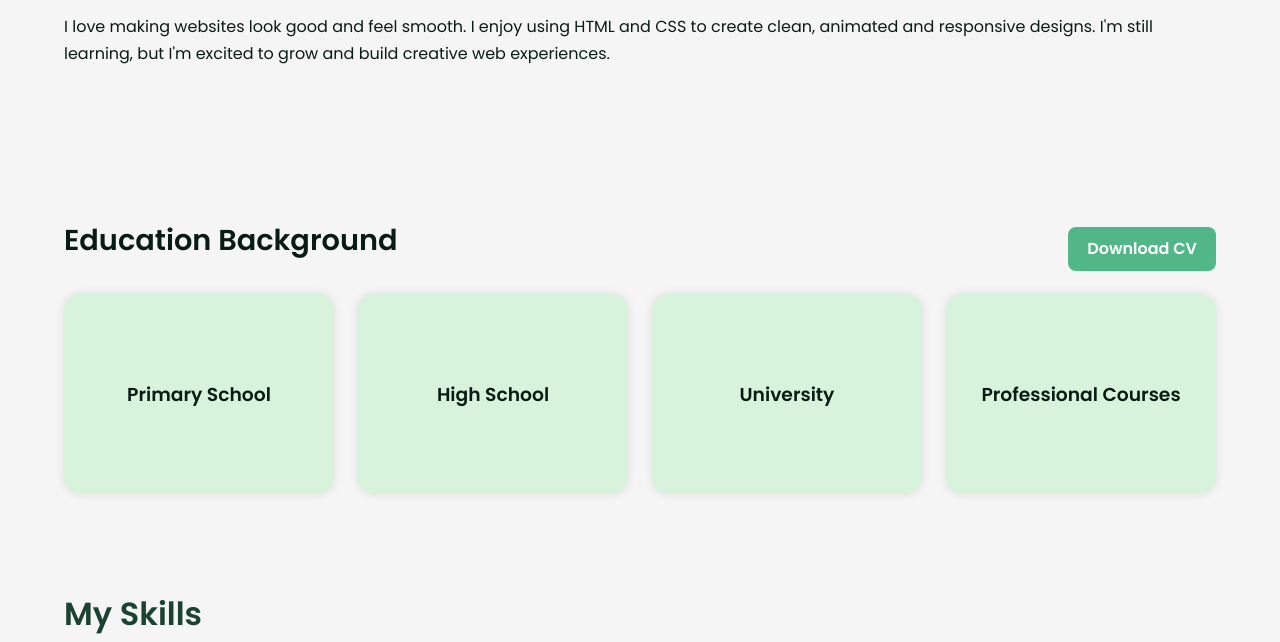
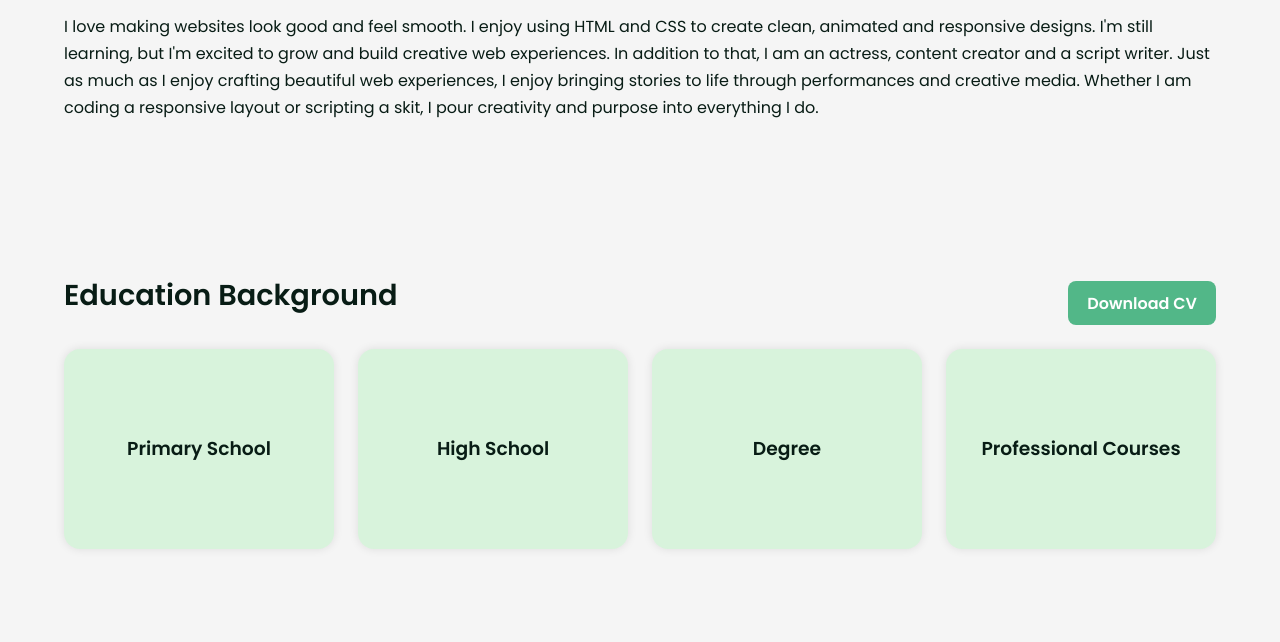
Before and after one commit to MaryAnn-0000/my-portfolio, a plain HTML site: page index.html in a window 1280 px wide. Shown: the part 669-1311 px from the top of the page. Drawn offline with Linux system fonts and the light colour scheme.

Commit message:
Handled Form submit

```diff
--- a/index.html
+++ b/index.html
@@ -47,7 +47,7 @@
 
             <section id="about">
                 <h2>About Me</h2>
-                <p>I love making websites look good and feel smooth. I enjoy using HTML and CSS to create clean, animated and responsive designs. I'm still learning, but I'm excited to grow and build creative web experiences.</p>
+                <p>I love making websites look good and feel smooth. I enjoy using HTML and CSS to create clean, animated and responsive designs. I'm still learning, but I'm excited to grow and build creative web experiences. In addition to that, I am an actress, content creator and a script writer. Just as much as I enjoy crafting beautiful web experiences, I enjoy bringing stories to life through performances and creative media. Whether I am coding a responsive layout or scripting a skit, I pour creativity and purpose into everything I do. </p>
             </section>
             <section id="education">
                 <div class="section-header">
@@ -80,10 +80,10 @@
                     <article class="flip-card" tabindex="0">
                         <div class="flip-inner">
                             <div class="flip-front">
-                                <h3>University</h3>
+                                <h3>Degree</h3>
                             </div>
                             <div class="flip-back">
-                                <p>JKUAT<br>Pursuing my passion in tech and innovation.</p>
+                                <p>Undergraduate at JKUAT<br>Pursuing my passion in tech and innovation.</p>
                             </div>
                         </div>
                     </article>
@@ -198,7 +198,7 @@
             <section id="contact">
                 <h3>Send Me a Message</h3>
                 <form id="contact-form" aria-label="Contact Form" action="https://formsubmit.co/maryannwaithera699@gmail.com" method="POST" >
-                    <input type="hidden" name="_next" value="thankyou.html">
+                    <input type="hidden" name="_next" value="https://maryann-0000.github.io/my-portfolio/thankyou.html">
                     <input type="hidden" name="_captcha" value="false">
 
                     <label for="from_name">Your Name</label>
@@ -222,6 +222,8 @@
                 <p>If you would like to get in touch, please feel free to reach out via: <br><br> email at:</p>
                 <a href="mailto:maryannwaithera699@gmail.com"> maryannwaithera699@gmail.com</a>
                 <p>Chat with me on Whatsapp.<a href="https://wa.me/254790369245" aria-label="Chat with me on WhatsApp">Click Here</a> </p>
+                <p>Follow me on TikTok: <a href="https://www.tiktok.com/@miraclevibes0?_t=ZM-8yaevLbUuoy&_r=1" target="_blank">tiktok.com/@miraclevibes0</a></p>
+
                 <p>Call Me: <a href="tel:25490369245" aria-label="Call my phone number">call</a></p>
             </aside>
 
```
